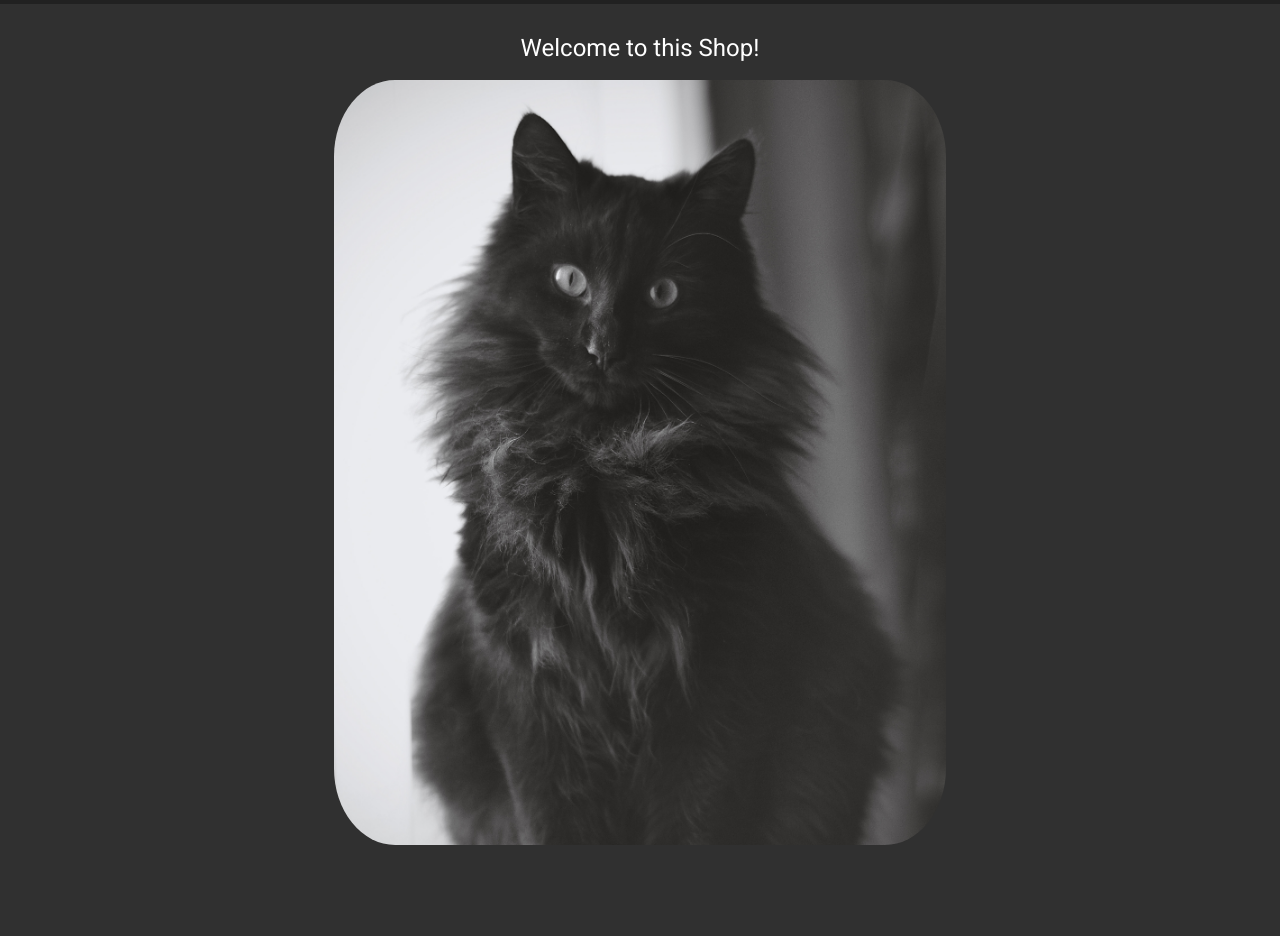
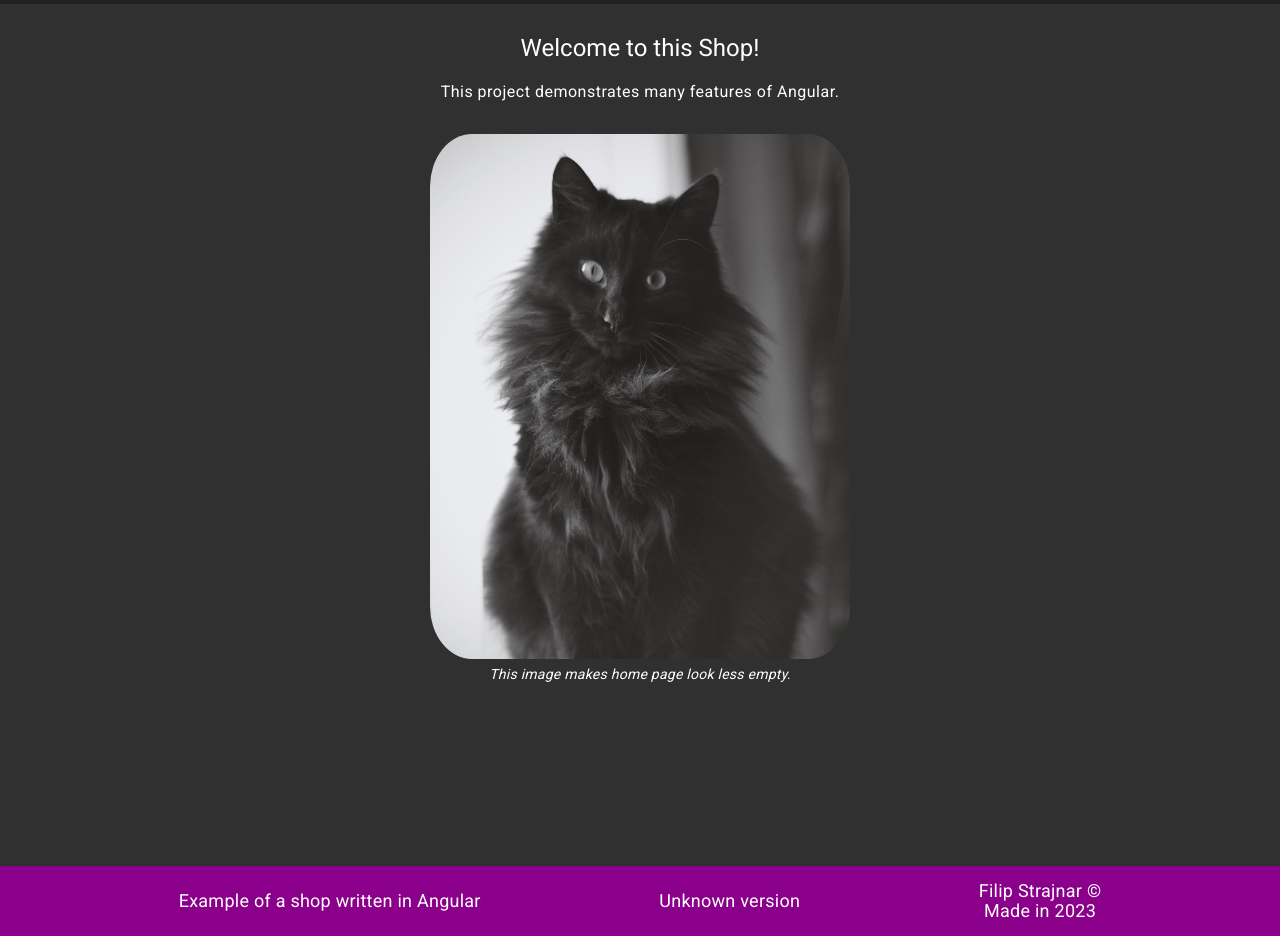
Before and after one commit to StrajnarFilip/sales-client, an Angular app: page / in a window 1280 px wide. Shown: the part 60-996 px from the top of the page. Before the commit the page ends 905 px from the top, so only its background shows below. Built offline with nearby package versions, Linux system fonts and the light colour scheme; no server answers.

Commit message:
Added footer

```diff
--- a/src/app/app.component.html
+++ b/src/app/app.component.html
@@ -34,3 +34,5 @@
 <div class="container">
   <router-outlet></router-outlet>
 </div>
+
+<app-footer></app-footer>
--- a/src/app/app.module.ts
+++ b/src/app/app.module.ts
@@ -18,6 +18,7 @@ import { HomeComponent } from './components/home/home.component';
 import { MatCardModule } from '@angular/material/card';
 import { MatBadgeModule } from '@angular/material/badge';
 import { MatTableModule } from '@angular/material/table';
+import { FooterComponent } from './components/footer/footer.component';
 
 
 @NgModule({
@@ -28,7 +29,8 @@ import { MatTableModule } from '@angular/material/table';
     ShoppingCartComponent,
     ShopComponent,
     ItemComponent,
-    HomeComponent
+    HomeComponent,
+    FooterComponent
   ],
   imports: [
     BrowserModule,
--- /dev/null
+++ b/src/app/components/footer/footer.component.html
@@ -0,0 +1,8 @@
+<footer>
+    <div>Example of a shop written in Angular</div>
+    <div>Unknown version</div>
+    <div>
+        <div>Filip Strajnar ©</div>
+        <div>Made in 2023</div>
+    </div>
+</footer>
--- /dev/null
+++ b/src/app/components/footer/footer.component.scss
@@ -0,0 +1,15 @@
+footer {
+    margin-top: 12em;
+    display: flex;
+    flex-direction: row;
+    flex-wrap: nowrap;
+    justify-content: space-evenly;
+    align-items: center;
+    background-color: darkmagenta;
+    min-height: 5em;
+}
+
+div {
+    font-size: large;
+    text-align: center;
+}
--- a/src/app/components/home/home.component.html
+++ b/src/app/components/home/home.component.html
@@ -1,4 +1,8 @@
-<div class="center">
+<div class="center-content">
     <h1>Welcome to this Shop!</h1>
-    <img src="/assets/cat.jpg" alt="Majestic cat">
+    <h4>This project demonstrates many features of Angular.</h4>
+    <figure>
+        <img src="/assets/cat.jpg" alt="Majestic cat">
+        <figcaption><i>This image makes home page look less empty.</i></figcaption>
+    </figure>
 </div>
--- a/src/app/components/home/home.component.scss
+++ b/src/app/components/home/home.component.scss
@@ -1,11 +1,15 @@
 img {
+    width: 30em;
     border-radius: 10%;
-    display: block;
-    margin-left: auto;
-    margin-right: auto;
-    width: 50%;
 }
 
-h1 {
+h1, h4, figcaption {
     text-align: center;
 }
+
+.center-content {
+    display: flex;
+    justify-content: center;
+    flex-direction: column;
+    align-items: center;
+}
--- a/src/app/components/login/login.component.html
+++ b/src/app/components/login/login.component.html
@@ -1,3 +1,5 @@
+<div class="center-content">
+    <div>
         <p>
             <mat-form-field appearance="fill">
                 <mat-label>Email</mat-label>
@@ -13,7 +15,8 @@
             </mat-form-field>
         </p>
         <p>
-    <button mat-raised-button (click)="logIn()" [disabled]="!canLogin()" [color]='canEmailLogin() ? "accent" : ""'>
+            <button mat-raised-button (click)="logIn()" [disabled]="!canLogin()"
+                [color]='canEmailLogin() ? "accent" : ""'>
                 Log in
             </button>
         </p>
@@ -23,3 +26,5 @@
                 Log in without password
             </button>
         </p>
+    </div>
+</div>
--- a/src/app/components/login/login.component.scss
+++ b/src/app/components/login/login.component.scss
@@ -1,3 +1,16 @@
-mat-form-field, button {
-    min-width: 30%;
+.center-content {
+    display: flex;
+    justify-content: center;
 }
+
+button {
+    width: 100%;
+}
+
+mat-form-field {
+    width: 100%;
+}
+
+p {
+    width: 30em;
+}
--- a/src/app/components/register/register.component.html
+++ b/src/app/components/register/register.component.html
@@ -1,4 +1,5 @@
-<div *ngIf="!checkEmail">
+<div *ngIf="!checkEmail" class="center-content">
+    <div>
         <p>
             <mat-form-field appearance="fill">
                 <mat-label>Email</mat-label>
@@ -20,6 +21,7 @@
             </button>
         </p>
     </div>
+</div>
 <div *ngIf="checkEmail">
     <h1>Check your email!</h1>
 </div>
--- a/src/app/components/register/register.component.scss
+++ b/src/app/components/register/register.component.scss
@@ -1,3 +1,17 @@
-mat-form-field, button {
-    min-width: 30%;
+.center-content {
+    display: flex;
+    justify-content: center;
 }
+
+
+button {
+    width: 100%;
+}
+
+mat-form-field {
+    width: 100%;
+}
+
+p {
+    width: 30em;
+}
```
Also changed, not shown: src/app/components/footer/footer.component.ts (added, +10 -0 lines), 1 other file (tests, documents, lock files or other folders). Lines whose indentation alone changed are shown as unchanged.
